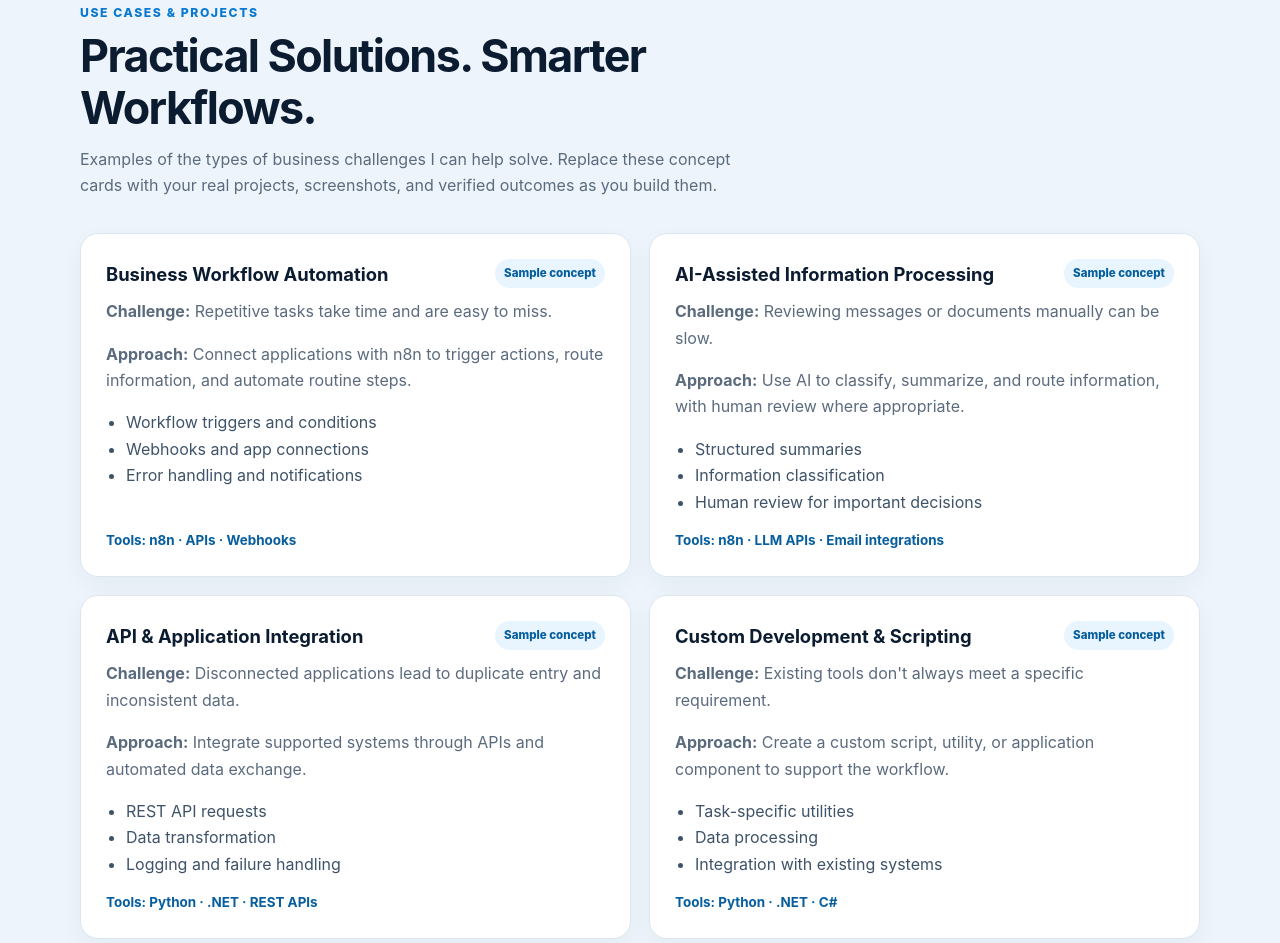
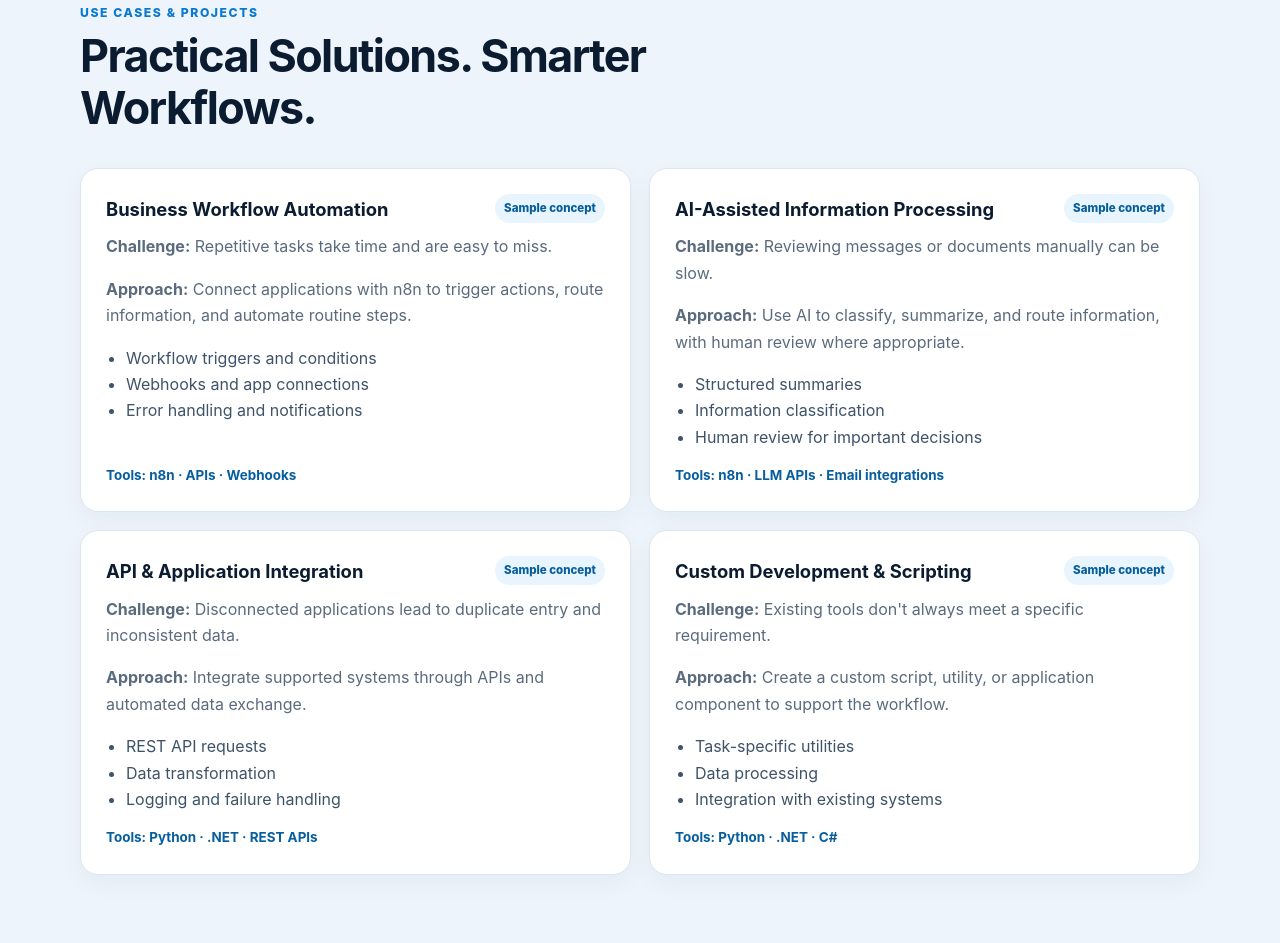
Before and after one commit to edarwinaisolutions-ph/edarwinaisolutions-ph.github.io, a plain HTML site: page index.html in a window 1280 px wide. Shown: the part 2329-3272 px from the top of the page. Drawn offline with Linux system fonts and the light colour scheme.

Commit message:
Update index.html

```diff
--- a/index.html
+++ b/index.html
@@ -235,7 +235,7 @@ input:focus, textarea:focus, select:focus { outline:3px solid rgba(13,155,255,.1
     <div class="section-head">
       <div class="section-kicker">Use Cases &amp; Projects</div>
       <h2 class="section-title">Practical Solutions. Smarter Workflows.</h2>
-      <p>Examples of the types of business challenges I can help solve. Replace these concept cards with your real projects, screenshots, and verified outcomes as you build them.</p>
+
     </div>
     <div class="project-grid">
       <article class="project-card">
```
